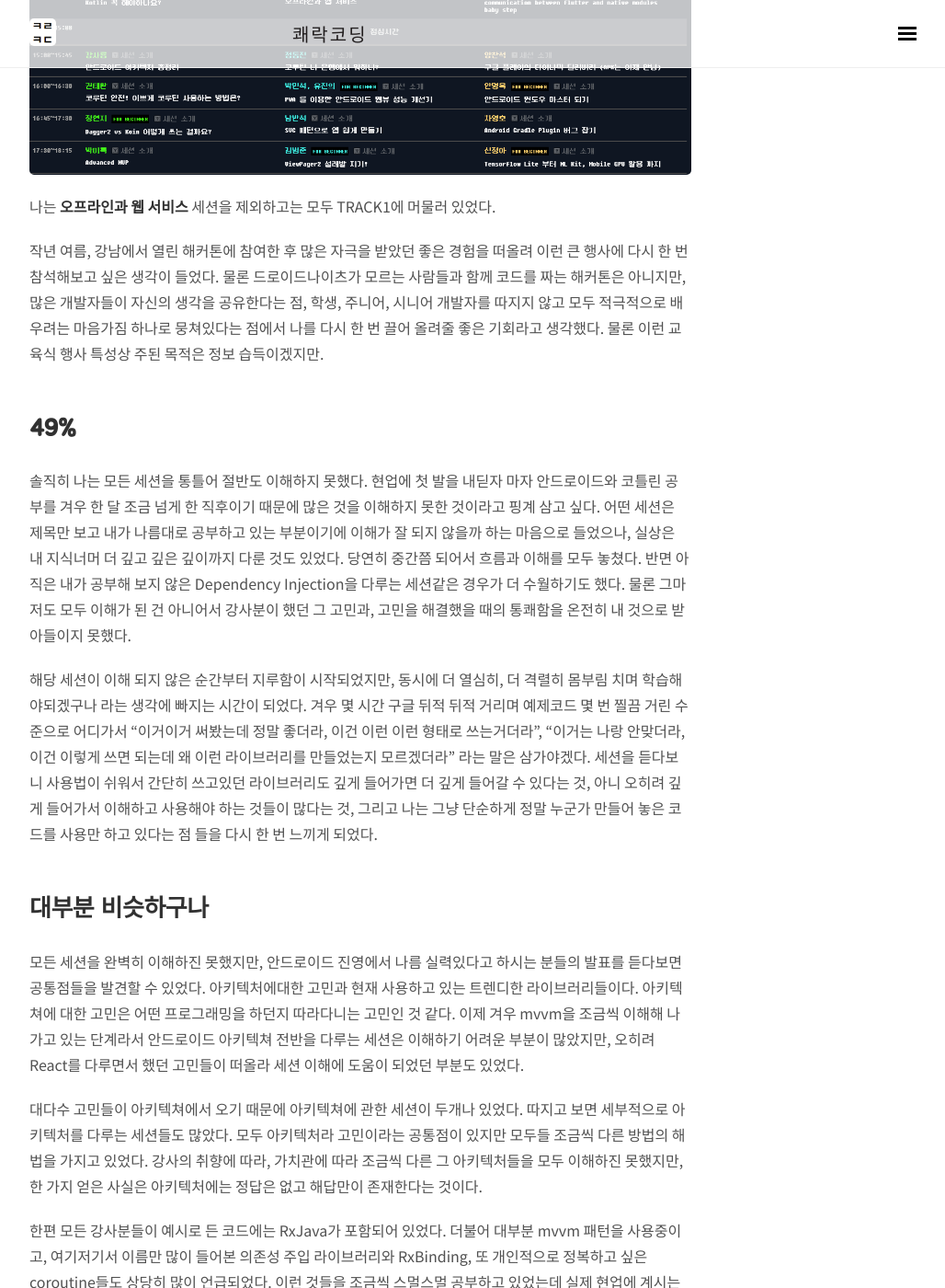
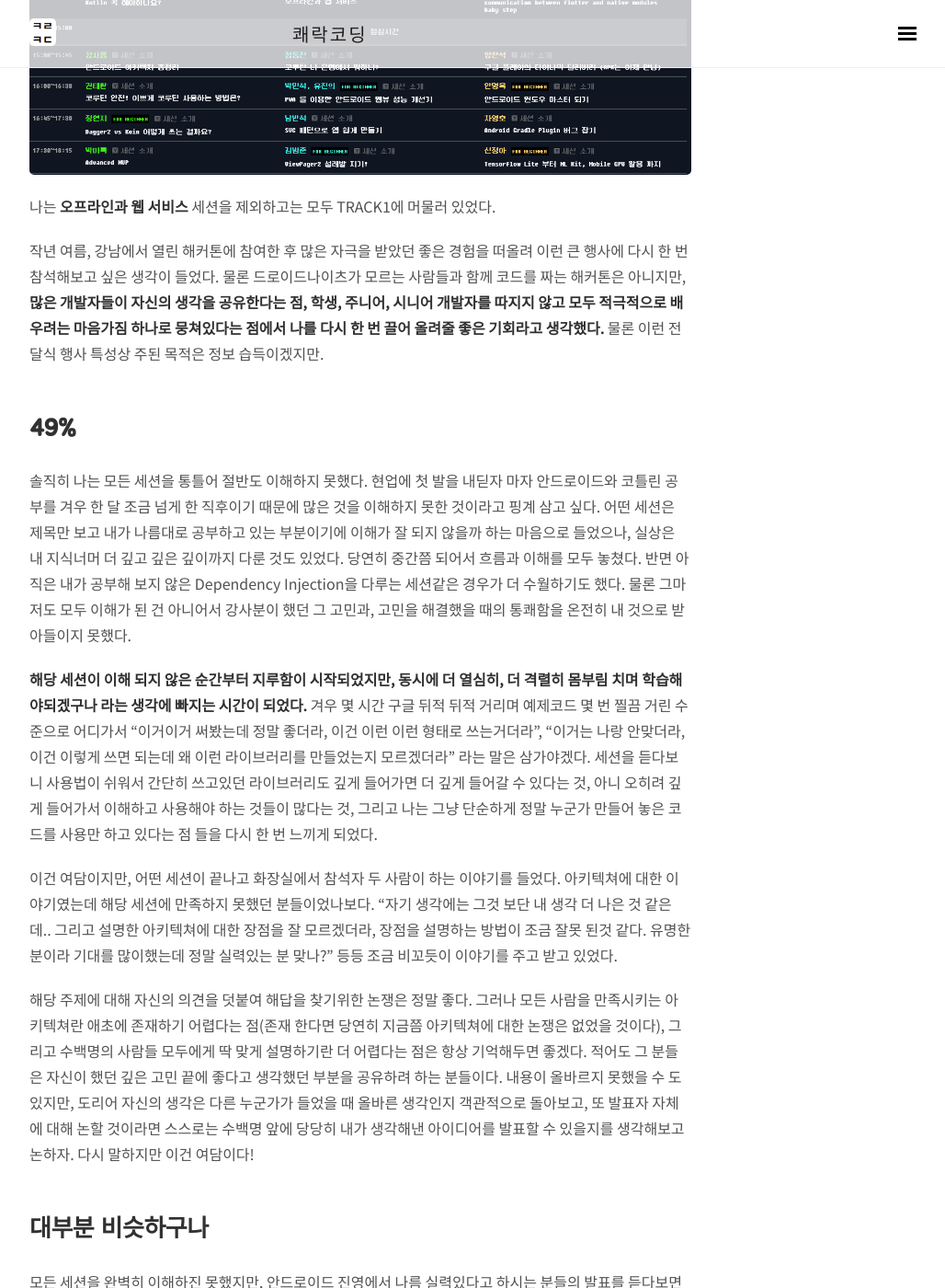
Before and after one commit to wooooooak/wooooooak.github.io, a Jekyll site: the page built from _posts/2019-04-05-드로이드나이츠2019후기.md, in a window 1280 px wide and 1400 px high, scrolled down 948 px. Shown: the whole window at 92% size, without its empty margins (248-1276 px from the left). Built offline with Jekyll 4.4.1, drawn with Linux system fonts in a browser that asks for light colours; nearby versions of some CDN libraries; some web fonts are replaced; comment, search, counter and statistics services are not loaded; some of the changed text lies outside the part shown.

Commit message:
드로이드 나이츠 포스팅

```diff
--- a/_posts/2019-04-05-드로이드나이츠2019후기.md
+++ b/_posts/2019-04-05-드로이드나이츠2019후기.md
@@ -15,12 +15,16 @@ comments: true
 나는 **오프라인과 웹 서비스** 세션을 제외하고는 모두 TRACK1에 머물러 있었다.
 
 
-작년 여름, 강남에서 열린 해커톤에 참여한 후 많은 자극을 받았던 좋은 경험을 떠올려 이런 큰 행사에 다시 한 번 참석해보고 싶은 생각이 들었다. 물론 드로이드나이츠가 모르는 사람들과 함께 코드를 짜는 해커톤은 아니지만, 많은 개발자들이 자신의 생각을 공유한다는 점, 학생, 주니어, 시니어 개발자를 따지지 않고 모두 적극적으로 배우려는 마음가짐 하나로 뭉쳐있다는 점에서 나를 다시 한 번 끌어 올려줄 좋은 기회라고 생각했다. 물론 이런 교육식 행사 특성상 주된 목적은 정보 습득이겠지만.
+작년 여름, 강남에서 열린 해커톤에 참여한 후 많은 자극을 받았던 좋은 경험을 떠올려 이런 큰 행사에 다시 한 번 참석해보고 싶은 생각이 들었다. 물론 드로이드나이츠가 모르는 사람들과 함께 코드를 짜는 해커톤은 아니지만, **많은 개발자들이 자신의 생각을 공유한다는 점, 학생, 주니어, 시니어 개발자를 따지지 않고 모두 적극적으로 배우려는 마음가짐 하나로 뭉쳐있다는 점에서 나를 다시 한 번 끌어 올려줄 좋은 기회라고 생각했다.** 물론 이런 전달식 행사 특성상 주된 목적은 정보 습득이겠지만.
 
 ## 49%
 솔직히 나는 모든 세션을 통틀어 절반도 이해하지 못했다. 현업에 첫 발을 내딛자 마자 안드로이드와 코틀린 공부를 겨우 한 달 조금 넘게 한 직후이기 때문에 많은 것을 이해하지 못한 것이라고 핑계 삼고 싶다. 어떤 세션은 제목만 보고 내가 나름대로 공부하고 있는 부분이기에 이해가 잘 되지 않을까 하는 마음으로 들었으나, 실상은 내 지식너머 더 깊고 깊은 깊이까지 다룬 것도 있었다. 당연히 중간쯤 되어서 흐름과 이해를 모두 놓쳤다. 반면 아직은 내가 공부해 보지 않은 Dependency Injection을 다루는 세션같은 경우가 더 수월하기도 했다. 물론 그마저도 모두 이해가 된 건 아니어서 강사분이 했던 그 고민과, 고민을 해결했을 때의 통쾌함을 온전히 내 것으로 받아들이지 못했다.
 
-해당 세션이 이해 되지 않은 순간부터 지루함이 시작되었지만, 동시에 더 열심히, 더 격렬히 몸부림 치며 학습해야되겠구나 라는 생각에 빠지는 시간이 되었다. 겨우 몇 시간 구글 뒤적 뒤적 거리며 예제코드 몇 번 찔끔 거린 수준으로 어디가서 "이거이거 써봤는데 정말 좋더라, 이건 이런 이런 형태로 쓰는거더라", "이거는 나랑 안맞더라, 이건 이렇게 쓰면 되는데 왜 이런 라이브러리를 만들었는지 모르겠더라" 라는 말은 삼가야겠다. 세션을 듣다보니 사용법이 쉬워서 간단히 쓰고있던 라이브러리도 깊게 들어가면 더 깊게 들어갈 수 있다는 것, 아니 오히려 깊게 들어가서 이해하고 사용해야 하는 것들이 많다는 것, 그리고 나는 그냥 단순하게 정말 누군가 만들어 놓은 코드를 사용만 하고 있다는 점 들을 다시 한 번 느끼게 되었다.
+**해당 세션이 이해 되지 않은 순간부터 지루함이 시작되었지만, 동시에 더 열심히, 더 격렬히 몸부림 치며 학습해야되겠구나 라는 생각에 빠지는 시간이 되었다.** 겨우 몇 시간 구글 뒤적 뒤적 거리며 예제코드 몇 번 찔끔 거린 수준으로 어디가서 "이거이거 써봤는데 정말 좋더라, 이건 이런 이런 형태로 쓰는거더라", "이거는 나랑 안맞더라, 이건 이렇게 쓰면 되는데 왜 이런 라이브러리를 만들었는지 모르겠더라" 라는 말은 삼가야겠다. 세션을 듣다보니 사용법이 쉬워서 간단히 쓰고있던 라이브러리도 깊게 들어가면 더 깊게 들어갈 수 있다는 것, 아니 오히려 깊게 들어가서 이해하고 사용해야 하는 것들이 많다는 것, 그리고 나는 그냥 단순하게 정말 누군가 만들어 놓은 코드를 사용만 하고 있다는 점 들을 다시 한 번 느끼게 되었다.
+
+이건 여담이지만, 어떤 세션이 끝나고 화장실에서 참석자 두 사람이 하는 이야기를 들었다. 아키텍쳐에 대한 이야기였는데 해당 세션에 만족하지 못했던 분들이었나보다. "자기 생각에는 그것 보단 내 생각 더 나은 것 같은데.. 그리고 설명한 아키텍쳐에 대한 장점을 잘 모르겠더라, 장점을 설명하는 방법이 조금 잘못 된것 같다. 유명한 분이라 기대를 많이했는데 정말 실력있는 분 맞나?" 등등 조금 비꼬듯이 이야기를 주고 받고 있었다.
+
+해당 주제에 대해 자신의 의견을 덧붙여 해답을 찾기위한 논쟁은 정말 좋다. 그러나 모든 사람을 만족시키는 아키텍쳐란 애초에 존재하기 어렵다는 점(존재 한다면 당연히 지금쯤 아키텍쳐에 대한 논쟁은 없었을 것이다), 그리고 수백명의 사람들 모두에게 딱 맞게 설명하기란 더 어렵다는 점은 항상 기억해두면 좋겠다. 적어도 그 분들은 자신이 했던 깊은 고민 끝에 좋다고 생각했던 부분을 공유하려 하는 분들이다. 내용이 올바르지 못했을 수 도 있지만, 도리어 자신의 생각은 다른 누군가가 들었을 때 올바른 생각인지 객관적으로 돌아보고, 또 발표자 자체에 대해 논할 것이라면 스스로는 수백명 앞에 당당히 내가 생각해낸 아이디어를 발표할 수 있을지를 생각해보고 논하자. 다시 말하지만 이건 여담이다!
 
 
 
@@ -31,4 +35,5 @@ comments: true
 
 한편 모든 강사분들이 예시로 든 코드에는 RxJava가 포함되어 있었다. 더불어 대부분 mvvm 패턴을 사용중이고, 여기저기서 이름만 많이 들어본 의존성 주입 라이브러리와 RxBinding, 또 개인적으로 정복하고 싶은 coroutine들도 상당히 많이 언급되었다. 이런 것들을 조금씩 스멀스멀 공부하고 있었는데 실제 현업에 계시는 훌륭한 개발자들이 모두 사용하고 있음을 확신하게 되어 조금은 안심이 되었다. 물론 다른 사람들이 많이 쓴다고 해서 무조건 따라야하는 것은 아니지만 아직 신입 2개월 차인 내가 할 수 있는 최선은 이런 것 아니겠나... ~~애기들이 엄마 아빠 말을 똑같이 따라하면서 말을 배우는 것 처럼....?~~
 
-##
+## 결론은...
+조금 아쉬웠다. 내 실력이 모자라서 아쉬웠다. 많은 것을 배우고싶었지만, 내 실력이 모자라다는것을 많이 깨닫고 왔다. **RxJava 몇 번 써봤다고 어디가서 RxJava 쓸줄 안다고 당당하게 얘기하지 말고, MVVM 쓰고 있다고 MVVM에 대해 모든 것을 알고 있는 듯이 이야기 하지 말자.** 물론 정말 100% 통달했으면 뭐든 이야기해도 되지만, 그건 한참 뒤의 이야기가 될 것이 분명하다. **그냥 마음편하게, 다 아는 것 같아도 나는 아직 잘 모른다는 마인드로 살자.** 그리고 2020년 드로이드나이츠에 다시 참석해서, 내 이해도가 49%에서 얼마나 증가했는지 비교해보자!
```
